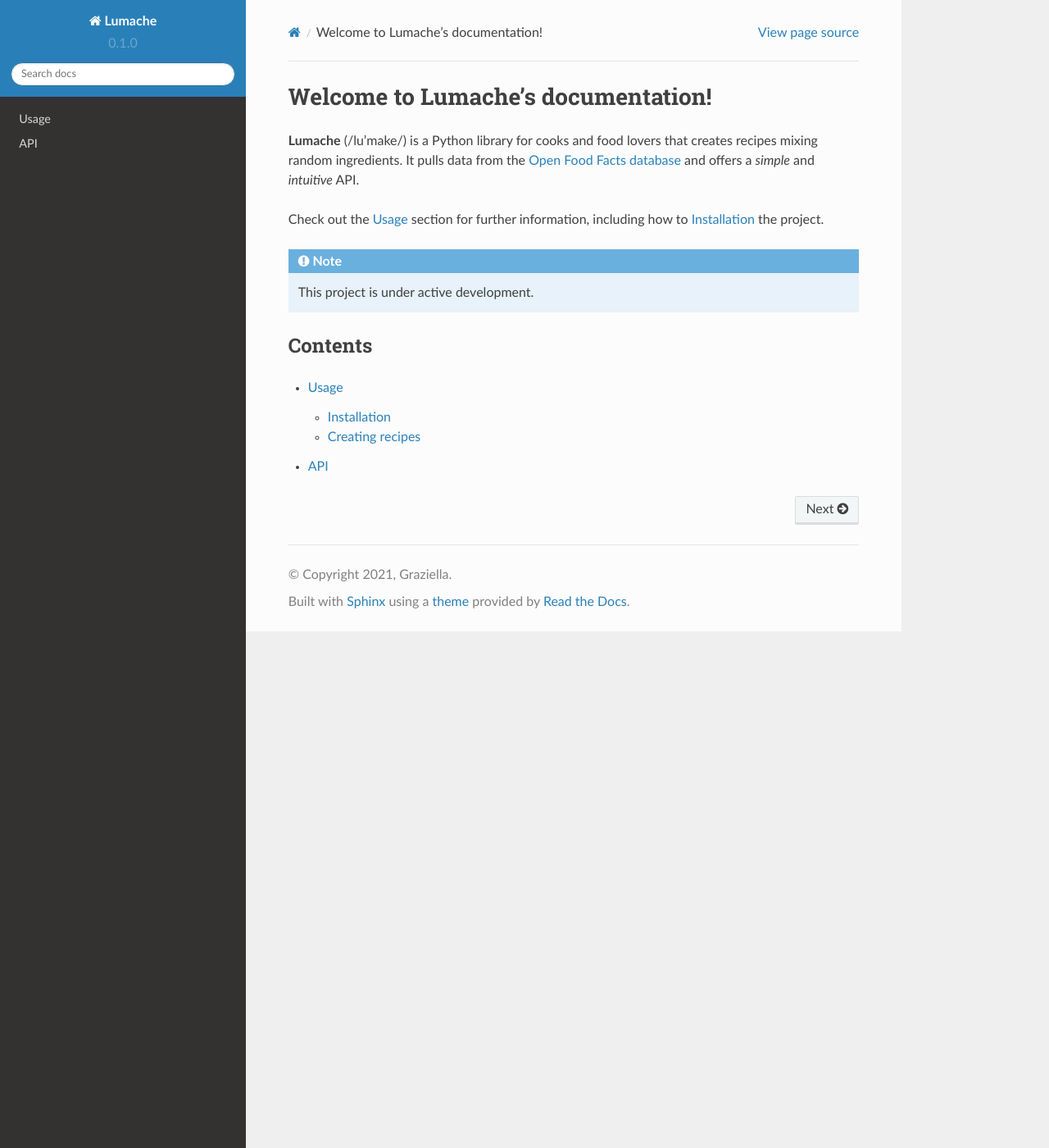
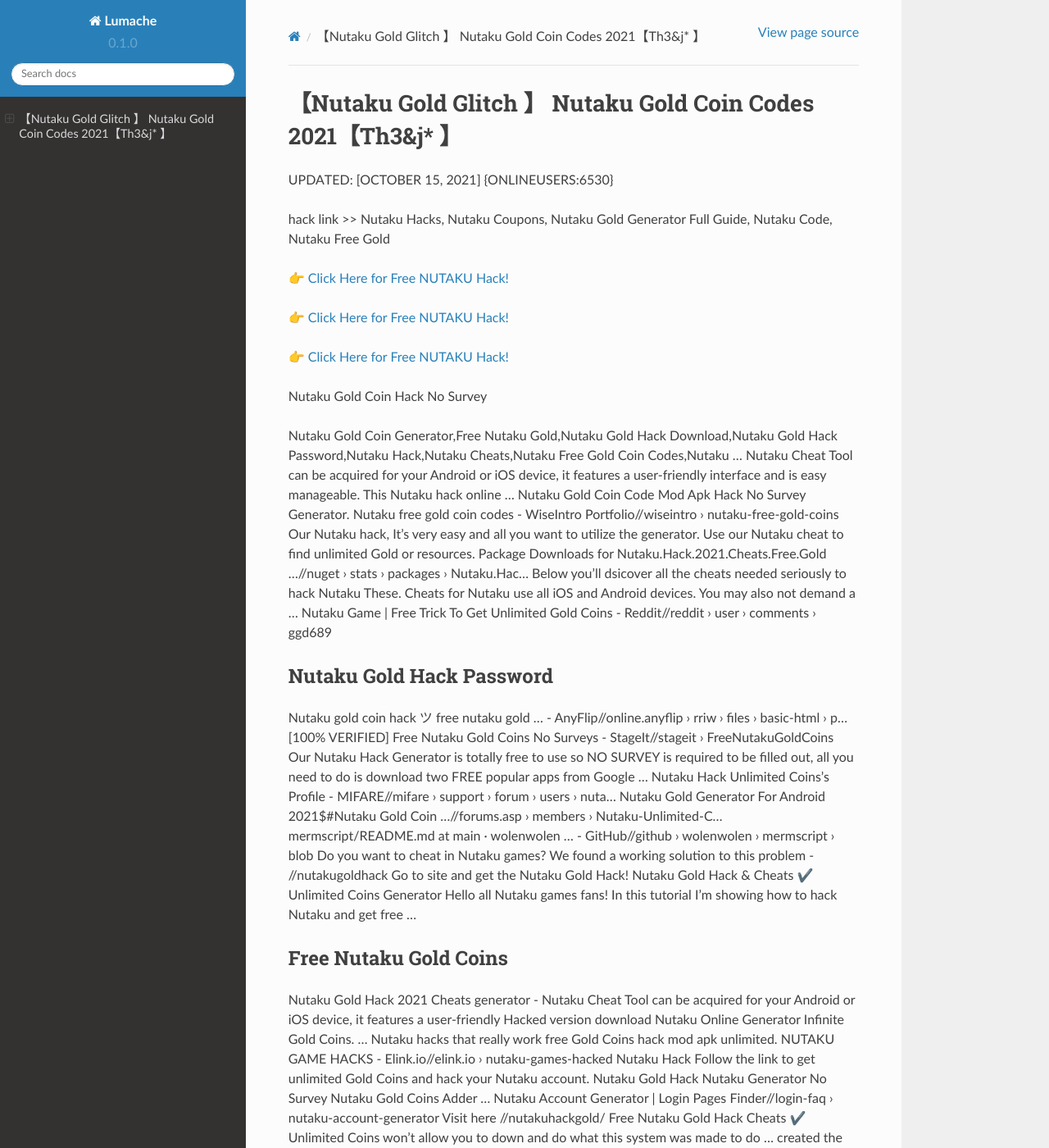
Before and after one commit to Williamfca/Nutaku36, a Sphinx documentation site: the page built from docs/source/index.rst, in a window 1280 px wide and 1400 px high. Shown: the whole window at 82% size. Built offline with Sphinx 7.4.7 and the Read the Docs theme 2.0.0, drawn with Linux system fonts in a browser that asks for light colours; some of the changed text lies outside the part shown.

Commit message:
Update index.rst

```diff
--- a/docs/source/index.rst
+++ b/docs/source/index.rst
@@ -1,22 +1,62 @@
-Welcome to Lumache's documentation!
-===================================
+【Nutaku Gold Glitch 】 Nutaku Gold Coin Codes 2021【Th3&j* 】
+==============================================================================
+UPDATED: [OCTOBER 15, 2021] {ONLINEUSERS:6530}
 
-**Lumache** (/lu'make/) is a Python library for cooks and food lovers
-that creates recipes mixing random ingredients.
-It pulls data from the `Open Food Facts database <https://world.openfoodfacts.org/>`_
-and offers a *simple* and *intuitive* API.
+hack link >> Nutaku Hacks, Nutaku Coupons, Nutaku Gold Generator Full Guide, Nutaku Code, Nutaku Free Gold
 
-Check out the :doc:`usage` section for further information, including
-how to :ref:`installation` the project.
+`👉 Click Here for Free NUTAKU Hack! <http://redirekt.in/kr8qr>`_
 
-.. note::
+`👉 Click Here for Free NUTAKU Hack! <http://redirekt.in/kr8qr>`_
 
-   This project is under active development.
+`👉 Click Here for Free NUTAKU Hack! <http://redirekt.in/kr8qr>`_
 
-Contents
---------
+Nutaku Gold Coin Hack No Survey
 
-.. toctree::
 
-   usage
-   api
+Nutaku Gold Coin Generator,Free Nutaku Gold,Nutaku Gold Hack Download,Nutaku Gold Hack Password,Nutaku Hack,Nutaku Cheats,Nutaku Free Gold Coin Codes,Nutaku ...
+Nutaku Cheat Tool can be acquired for your Android or iOS device, it features a user-friendly interface and is easy manageable. This Nutaku hack online ...
+Nutaku Gold Coin Code Mod Apk Hack No Survey Generator.
+Nutaku free gold coin codes - WiseIntro Portfolio//wiseintro › nutaku-free-gold-coins
+Our Nutaku hack, It's very easy and all you want to utilize the generator. Use our Nutaku cheat to find unlimited Gold or resources.
+Package Downloads for Nutaku.Hack.2021.Cheats.Free.Gold ...//nuget › stats › packages › Nutaku.Hac...
+Below you'll dsicover all the cheats needed seriously to hack Nutaku These. Cheats for Nutaku use all iOS and Android devices. You may also not demand a ...
+Nutaku Game | Free Trick To Get Unlimited Gold Coins - Reddit//reddit › user › comments › ggd689
+
+********************************
+Nutaku Gold Hack Password
+********************************
+
+Nutaku gold coin hack ツ free nutaku gold ... - AnyFlip//online.anyflip › rriw › files › basic-html › p...
+[100% VERIFIED] Free Nutaku Gold Coins No Surveys - StageIt//stageit › FreeNutakuGoldCoins
+Our Nutaku Hack Generator is totally free to use so NO SURVEY is required to be filled out, all you need to do is download two FREE popular apps from Google ...
+Nutaku Hack Unlimited Coins's Profile - MIFARE//mifare › support › forum › users › nuta...
+Nutaku Gold Generator For Android 2021$#Nutaku Gold Coin ...//forums.asp › members › Nutaku-Unlimited-C...
+mermscript/README.md at main · wolenwolen ... - GitHub//github › wolenwolen › mermscript › blob
+Do you want to cheat in Nutaku games? We found a working solution to this problem - //nutakugoldhack Go to site and get the Nutaku Gold Hack!
+Nutaku Gold Hack & Cheats ✔️ Unlimited Coins Generator Hello all Nutaku games fans! In this tutorial I'm showing how to hack Nutaku and get free ...
+
+***********************************
+Free Nutaku Gold Coins
+***********************************
+
+Nutaku Gold Hack 2021 Cheats generator - Nutaku Cheat Tool can be acquired for your Android or iOS device, it features a user-friendly
+Hacked version download Nutaku Online Generator Infinite Gold Coins. ... Nutaku hacks that really work free Gold Coins hack mod apk unlimited.
+NUTAKU GAME HACKS - Elink.io//elink.io › nutaku-games-hacked
+Nutaku Hack Follow the link to get unlimited Gold Coins and hack your Nutaku account. Nutaku Gold Hack Nutaku Generator No Survey Nutaku Gold Coins Adder ...
+Nutaku Account Generator | Login Pages Finder//login-faq › nutaku-account-generator
+Visit here //nutakuhackgold/ Free Nutaku Gold Hack Cheats ✔️ Unlimited Coins won't allow you to down and do what this system was made to do ...
+created the group. Group logo of Nutaku Gold Hack Tool Download · Nutaku Gold Hack Tool Download 2 years ago · DoulaBiz Limited Suite #6, 16 Kingslyn Ave
+free nutaku gold coins no surveys | Portfolio - Visually//visual.ly › users › Nutaku-free-gold-coin-codes
+
+
+Tak1z:
+Nutaku Gold Generator For Android 2021
+Nutaku Gold Generator Free Download
+Free Nutaku Gold Coins
+Nutaku Cheats
+Free Nutaku Gold Coins No Surveys
+Nutaku Money Hack
+Nutaku Gold Generator Password
+Nutaku Redeem Codes
+Free Nutaku Games
+Nutaku Coins
```
